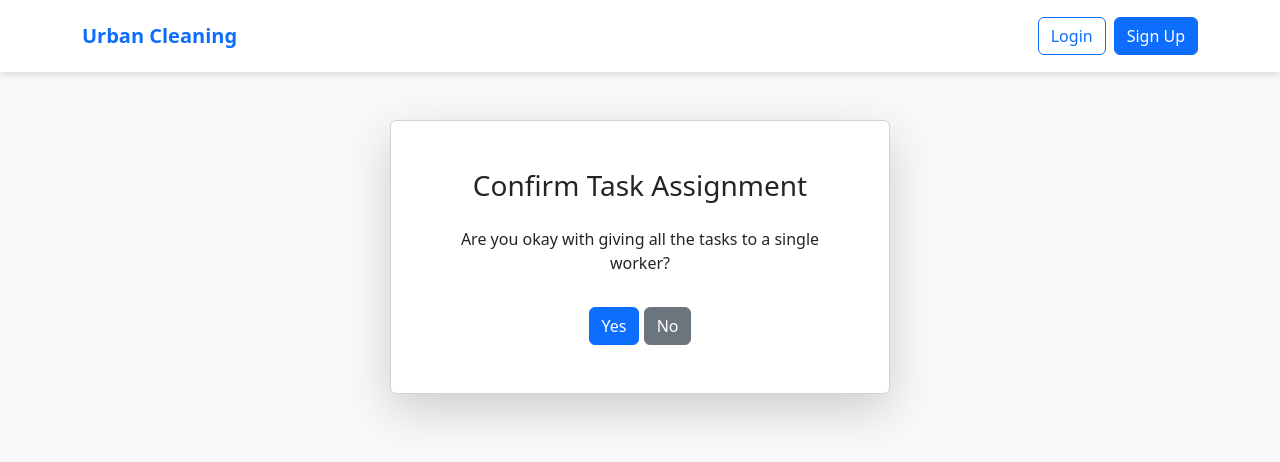
After one commit to azhagi1/Urban_Cleaning_Project, a Flask app: page /ask_single_worker in a window 1280 px wide. The commit adds this page. Shown: the top 462 px of the page. Run offline with Flask 3, Linux system fonts and the light colour scheme.

Commit message:
Done retrieving single worker

```diff
--- a/app.py
+++ b/app.py
@@ -4,6 +4,8 @@ from werkzeug.security import generate_password_hash, check_password_hash
 from config import create_connection
 from email_utils import generate_code, send_verification_code
 import threading
+from datetime import datetime
+
 import mysql.connector
 
 from flask import Flask
@@ -44,6 +46,19 @@ from datetime import date
 def home():
     today = date.today().strftime('%Y-%m-%d')
     return render_template('home.html', today=today)
+
+@app.route('/ask_single_worker')
+def ask_single_worker():
+    return render_template('ask_single_worker.html')
+
+@app.route('/handle_single_worker_choice', methods=['POST'])
+def handle_single_worker_choice():
+    choice = request.form['choice']
+    if choice == 'yes':
+        return redirect(url_for('available_workers'))
+    else:
+        return render_template('multiple_worker.html')
+        #return redirect(url_for('multiple_worker'))
 
 
 @app.route('/login', methods=['GET', 'POST'])
@@ -155,76 +170,113 @@ def forgot_password():
     return render_template('forgot_password.html')
 
 from flask import jsonify
-
 @app.route('/book_services', methods=['POST'])
 def book_services():
-    if request.method == 'POST':
-        selected_date = request.form.get('date')
-        start_time = request.form.get('start_time')
-        end_time = request.form.get('end_time')
-        selected_tasks = request.form.getlist('services')
+    # Get form values
+    date_str = request.form['date']
+    start_time_str = request.form['start_time']
+    end_time_str = request.form['end_time']
+    selected_services = request.form.getlist('services')
 
-        if not selected_tasks:
-            flash("Please select at least one service.")
-            return redirect(url_for('home'))
+    # Convert times to datetime objects for calculation
+    try:
+        start_time = datetime.strptime(start_time_str, '%H:%M')
+        end_time = datetime.strptime(end_time_str, '%H:%M')
+        print(start_time,end_time)
+    except ValueError:
+        return redirect(url_for('multiple_worker'))
 
-        start_datetime = f"{selected_date} {start_time}:00"
-        end_datetime = f"{selected_date} {end_time}:00"
+    task_count = len(selected_services)
+    duration_hours = (end_time - start_time).seconds / 3600
+    print(task_count,duration_hours)
+    # Save selections temporarily in session
+    session['booking_data'] = {
+        'date': date_str,
+        'start_time': start_time_str,
+        'end_time': end_time_str,
+        'services': selected_services
+    }
 
-        conn = create_connection()
-        cursor = conn.cursor(dictionary=True)
+    # Check conditions
+    if task_count > 1 and duration_hours >= task_count:
+        return redirect(url_for('ask_single_worker'))
+    else:
+        return redirect(url_for('multiple_worker'))
 
-        # Step 1: Get task IDs for selected task names
-        format_strings = ','.join(['%s'] * len(selected_tasks))
-        cursor.execute(f"SELECT task_id FROM Tasks WHERE task_name IN ({format_strings})", tuple(selected_tasks))
-        task_ids = [row['task_id'] for row in cursor.fetchall()]
+@app.route('/available_workers')
+def available_workers():
+    booking_data = session.get('booking_data')
 
-        if not task_ids:
-            flash("No matching tasks found.")
-            return redirect(url_for('home'))
+    if not booking_data:
+        flash("No booking data found in session.")
+        return redirect(url_for('home'))
 
-        # Step 2: Find employees who have ALL the selected specializations
-        cursor.execute(f"""
-            SELECT employee_id
-            FROM Employee_Specializations
-            WHERE task_id IN ({','.join(['%s'] * len(task_ids))})
-            GROUP BY employee_id
-            HAVING COUNT(DISTINCT task_id) = %s
-        """, (*task_ids, len(task_ids)))
+    date_str = booking_data['date']
+    start_time_str = booking_data['start_time']
+    end_time_str = booking_data['end_time']
+    selected_tasks = booking_data['services']
 
-        employee_ids = [row['employee_id'] for row in cursor.fetchall()]
+    start_datetime = f"{date_str} {start_time_str}:00"
+    end_datetime = f"{date_str} {end_time_str}:00"
 
-        if not employee_ids:
-            flash("No employee found with all selected skills.")
-            return redirect(url_for('home'))
+    conn = create_connection()
+    cursor = conn.cursor(dictionary=True)
 
-        # Step 3: Filter out blocked employees in the time window
-        cursor.execute(f"""
-            SELECT DISTINCT employee_id
-            FROM Employee_Blocked_Slots
-            WHERE block_status = 'confirmed'
-              AND (
-                    (blocked_from <= %s AND blocked_to > %s) OR
-                    (blocked_from < %s AND blocked_to >= %s) OR
-                    (blocked_from >= %s AND blocked_to <= %s)
-                  )
-        """, (start_datetime, start_datetime, end_datetime, end_datetime, start_datetime, end_datetime))
+    # Step 1: Get task IDs
+    format_strings = ','.join(['%s'] * len(selected_tasks))
+    cursor.execute(f"SELECT task_id FROM Tasks WHERE task_name IN ({format_strings})", tuple(selected_tasks))
+    task_ids = [row['task_id'] for row in cursor.fetchall()]
 
-        blocked_ids = [row['employee_id'] for row in cursor.fetchall()]
-        available_ids = [emp_id for emp_id in employee_ids if emp_id not in blocked_ids]
-
-        # Step 4: Get employee details
-        if available_ids:
-            format_strings = ','.join(['%s'] * len(available_ids))
-            cursor.execute(f"SELECT * FROM Employees WHERE employee_id IN ({format_strings})", tuple(available_ids))
-            available_employees = cursor.fetchall()
-        else:
-            available_employees = []
-
+    if not task_ids:
         cursor.close()
         conn.close()
+        flash("No matching tasks found.")
+        return redirect(url_for('home'))
 
-        return render_template('available_employees.html', employees=available_employees, tasks=selected_tasks)
+    # Step 2: Find employees with all specializations
+    cursor.execute(f"""
+        SELECT employee_id
+        FROM Employee_Specializations
+        WHERE task_id IN ({','.join(['%s'] * len(task_ids))})
+        GROUP BY employee_id
+        HAVING COUNT(DISTINCT task_id) = %s
+    """, (*task_ids, len(task_ids)))
+
+    employee_ids = [row['employee_id'] for row in cursor.fetchall()]
+
+    if not employee_ids:
+        cursor.close()
+        conn.close()
+        flash("No employee found with all selected skills.")
+        return redirect(url_for('home'))
+
+    # Step 3: Filter blocked employees
+    cursor.execute(f"""
+        SELECT DISTINCT employee_id
+        FROM Employee_Blocked_Slots
+        WHERE block_status = 'confirmed'
+          AND (
+                (blocked_from <= %s AND blocked_to > %s) OR
+                (blocked_from < %s AND blocked_to >= %s) OR
+                (blocked_from >= %s AND blocked_to <= %s)
+              )
+    """, (start_datetime, start_datetime, end_datetime, end_datetime, start_datetime, end_datetime))
+
+    blocked_ids = [row['employee_id'] for row in cursor.fetchall()]
+    available_ids = [emp_id for emp_id in employee_ids if emp_id not in blocked_ids]
+
+    # Step 4: Get employee details
+    if available_ids:
+        format_strings = ','.join(['%s'] * len(available_ids))
+        cursor.execute(f"SELECT * FROM Employees WHERE employee_id IN ({format_strings})", tuple(available_ids))
+        available_employees = cursor.fetchall()
+    else:
+        available_employees = []
+
+    cursor.close()
+    conn.close()
+
+    return render_template('available_employees.html', employees=available_employees, tasks=selected_tasks)
 
 if __name__ == '__main__':
     app.run(debug=True)
--- /dev/null
+++ b/templates/ask_single_worker.html
@@ -0,0 +1,13 @@
+{% extends "base.html" %}
+{% block content %}
+<div class="container mt-5 text-center">
+    <div class="card p-5 shadow-lg" style="max-width: 500px; margin: auto;">
+        <h3>Confirm Task Assignment</h3>
+        <p class="mt-3">Are you okay with giving all the tasks to a single worker?</p>
+        <form action="{{ url_for('handle_single_worker_choice') }}" method="POST">
+            <button type="submit" name="choice" value="yes" class="btn btn-primary mt-3">Yes</button>
+            <button type="submit" name="choice" value="no" class="btn btn-secondary mt-3">No</button>
+        </form>
+    </div>
+</div>
+{% endblock %}
--- a/templates/available_employees.html
+++ b/templates/available_employees.html
@@ -1,4 +1,5 @@
 {% extends "base.html" %}
+
 {% block content %}
 <div class="container mt-5">
     <h2 class="text-center mb-4">Available Employees</h2>
@@ -24,4 +25,7 @@
     {% endif %}
 </div>
 {% endblock %}
+
 {% block scripts %}
+<!-- Optional: Add JavaScript here -->
+{% endblock %}
--- a/templates/home.html
+++ b/templates/home.html
@@ -166,7 +166,7 @@ input[type="checkbox"] {
             <!-- Kitchen Cleaning -->
             <div class="col-md-4 mb-3">
                 <label class="card service-card gryffindor shadow p-3">
-                    <input type="checkbox" name="services" value="Kitchen">
+                    <input type="checkbox" name="services" value="Kitchen Cleaning">
                     <img src="https://img.icons8.com/color/96/000000/kitchen.png" class="card-img-top w-50 mx-auto pt-3" />
                     <div class="card-body">
                         <h5 class="card-title">Kitchen Cleaning</h5>
@@ -176,7 +176,7 @@ input[type="checkbox"] {
             <!-- Floor Cleaning -->
             <div class="col-md-4 mb-3">
                 <label class="card service-card slytherin shadow p-3">
-                    <input type="checkbox" name="services" value="Floor">
+                    <input type="checkbox" name="services" value="Floor Cleaning">
                     <img src="https://img.icons8.com/color/96/000000/broom.png" class="card-img-top w-50 mx-auto pt-3" />
                     <div class="card-body">
                         <h5 class="card-title">Floor Cleaning</h5>
@@ -186,7 +186,7 @@ input[type="checkbox"] {
             <!-- AC Service -->
             <div class="col-md-4 mb-3">
                 <label class="card service-card ravenclaw shadow p-3">
-                    <input type="checkbox" name="services" value="AC">
+                    <input type="checkbox" name="services" value="AC Repair">
                     <img src="https://img.icons8.com/color/96/000000/air-conditioner.png" class="card-img-top w-50 mx-auto pt-3" />
                     <div class="card-body">
                         <h5 class="card-title">AC Service</h5>
--- /dev/null
+++ b/templates/multiple_worker.html
@@ -0,0 +1,3 @@
+<html lang="en">
+<head>MUTIPLE WORKER</head>
+</html>
```
